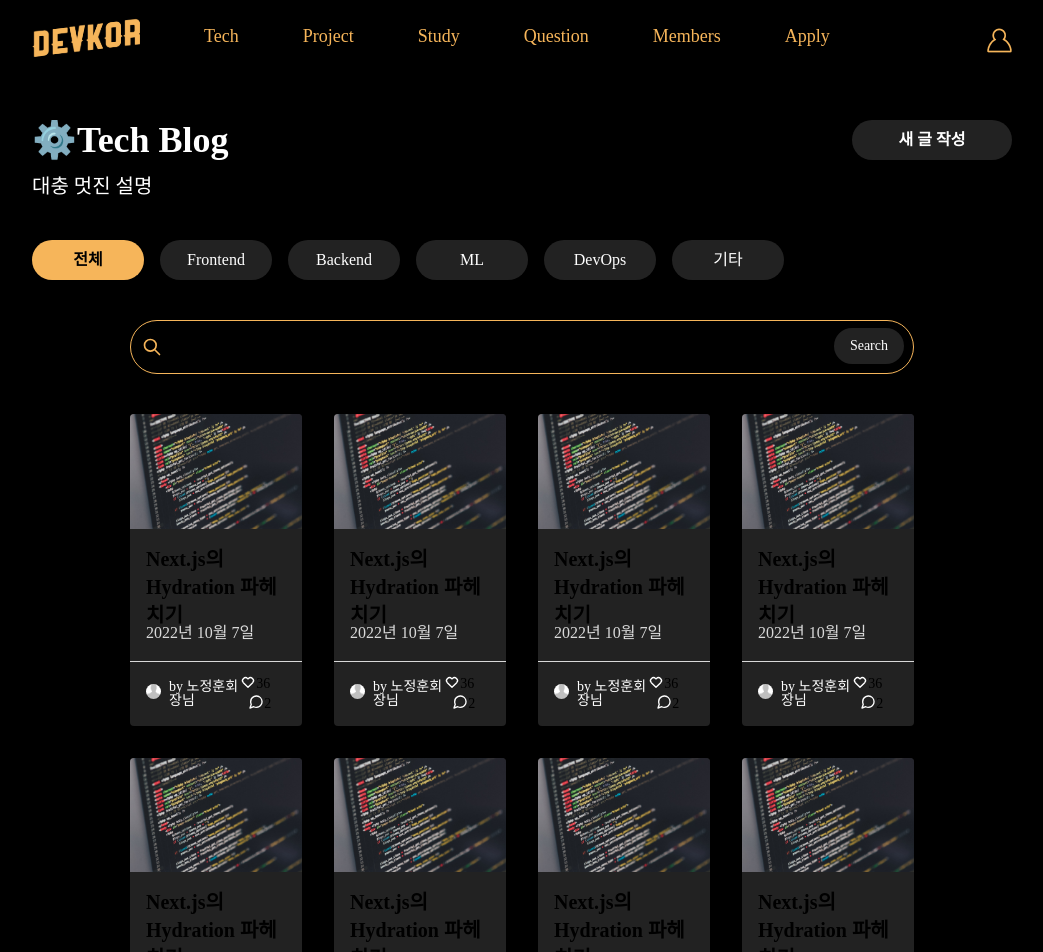
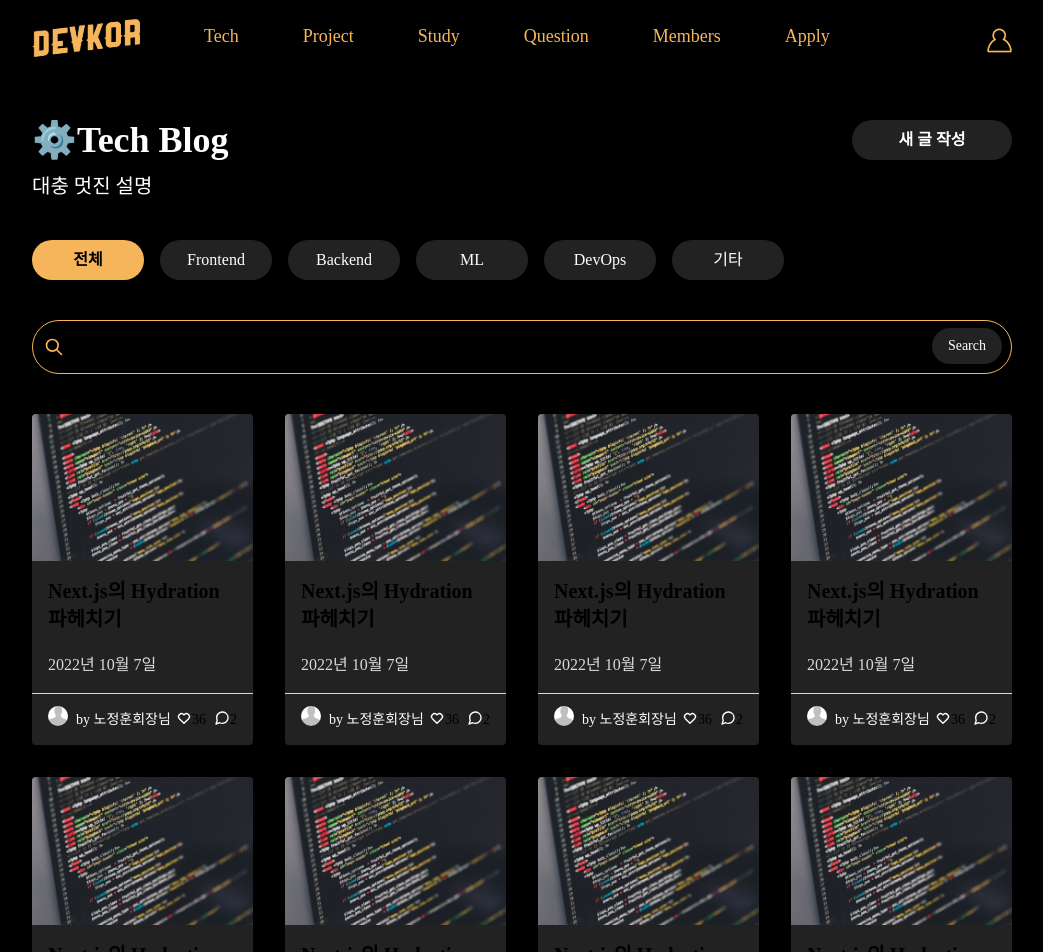
Before and after one commit to DevKor-Team/DEVKOR-front, a Next.js app: page /tech in a window 1280 px wide. Shown: the top 952 px of the page, without its empty margins (118-1161 px from the left). Built offline with nearby package versions, Linux system fonts and the light colour scheme.

Commit message:
fix: remove additional margins to fit layout

```diff
--- a/pages/tech.tsx
+++ b/pages/tech.tsx
@@ -68,7 +68,7 @@ const Blog: NextPage = () => {
             ))}
           </div>
         </div>
-        <form className="searchbar mt-10 w-4/5 ml-auto mr-auto">
+        <form className="searchbar mt-10">
           <div className="relative">
             <div className="searchicon flex absolute inset-y-0 left-0 items-center pl-3 pointer-events-none">
               <svg
@@ -101,7 +101,7 @@ const Blog: NextPage = () => {
             </button>
           </div>
         </form>
-        <div className="bloglist mt-10 w-4/5 ml-auto mr-auto mb-10">
+        <div className="bloglist mt-10 pb-10">
           <div className="grid grid-cols-1 md:grid-cols-2 lg:grid-cols-3 xl:grid-cols-4 2xl:grid-cols-5 gap-4 lg:gap-8">
             <PostCard />
             <PostCard />
```
